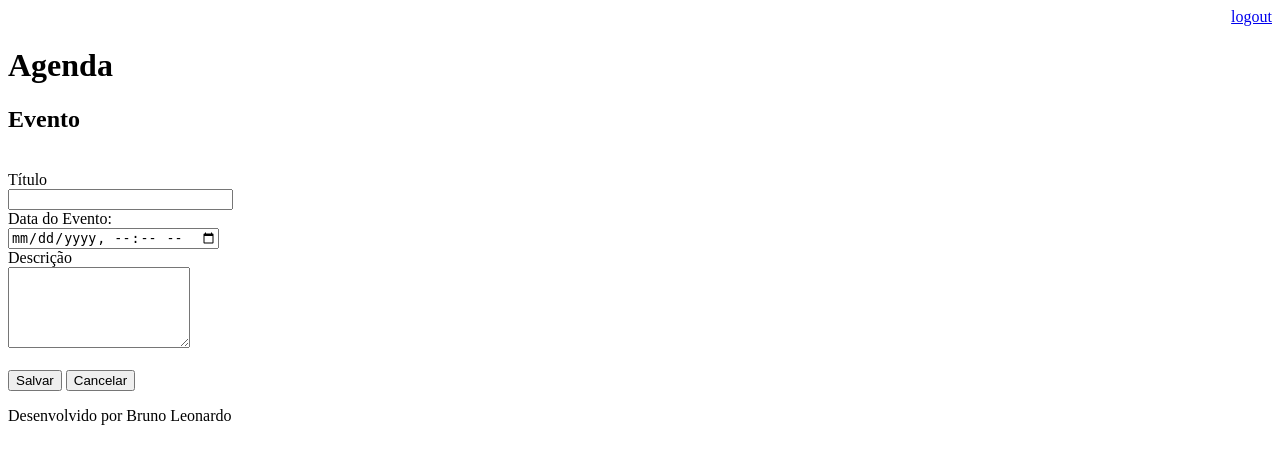
After one commit to blamsilva/agenda, a Django app: page /agenda/evento/ in a window 1280 px wide. The commit adds this page. Shown: the top 464 px of the page. Run offline with Django 3.2, Linux system fonts and the light colour scheme; a user stored in the database is signed in.

Commit message:
Incluido template para inserção de eventos da agenda, Incluido o gitignore para ignore os arquivos compilados

```diff
--- a/agenda/templates/agenda.html
+++ b/agenda/templates/agenda.html
@@ -2,7 +2,9 @@
 
 {% block content %}
     <h2>Agendamentos<h2>
-
+        <a href="evento/">
+            <button type="button">Novo Evento</button>
+        </a>
     <ul style="font-size: 18px">
             {% for evento in eventos %}
                 <li>{{ evento.titulo }} - {{ evento.get_data_evento }}</li>
--- /dev/null
+++ b/agenda/templates/evento.html
@@ -0,0 +1,24 @@
+{% extends "model-page.html" %}
+
+{% block content %}
+<h2>Evento</h2>
+<form action="submit" method="POST">{% csrf_token %}
+    <br>
+    <label>Título</label>
+    <br>
+    <input type="text" name="titulo" size="25">
+    <br>
+    <label>Data do Evento:</label>
+    <br>
+    <input type="datetime-local" name="data_evento">
+    <br>
+    <label>Descrição</label>
+    <br>
+    <textarea name="descrição" rows="5" cols="20"></textarea>
+    <br><br>
+    <button type="submit">Salvar</button>
+    <a href="/">
+        <button type="submit">Cancelar</button>
+    </a>
+</form>
+{% endblock %}
--- a/agenda/urls.py
+++ b/agenda/urls.py
@@ -21,6 +21,8 @@ from django.views.generic import RedirectView
 urlpatterns = [
     path('admin/', admin.site.urls),
     path('agenda/', views.lista_eventos),
+    path('agenda/evento/', views.evento),
+    path('agenda/evento/submit', views.submit_evento),
     path('', RedirectView.as_view(url='/agenda/')),
     path('login/', views.login_user),
     path('login/submit', views.submit_login),
--- a/core/views.py
+++ b/core/views.py
@@ -34,3 +34,20 @@ def lista_eventos(request):
     evento = Evento.objects.filter(usuario=usuario)
     response = {'eventos':evento}
     return render(request, "agenda.html", response)
+
+@login_required(login_url='/login/')
+def evento(request):
+    return render(request, 'evento.html')
+
+@login_required(login_url='/login/')
+def submit_evento(request):
+    if request.POST:
+        titulo = request.POST.get('titulo')
+        data_evento = request.POST.get('data_evento')
+        descricao = request.POST.get('descricao')
+        usuario = request.user
+        Evento.objects.create(titulo=titulo,
+                              data_evento=data_evento,
+                              descricao=descricao,
+                              usuario=usuario)
+    return redirect('/')
```
Also changed, not shown: db.sqlite3, 1 other file.
